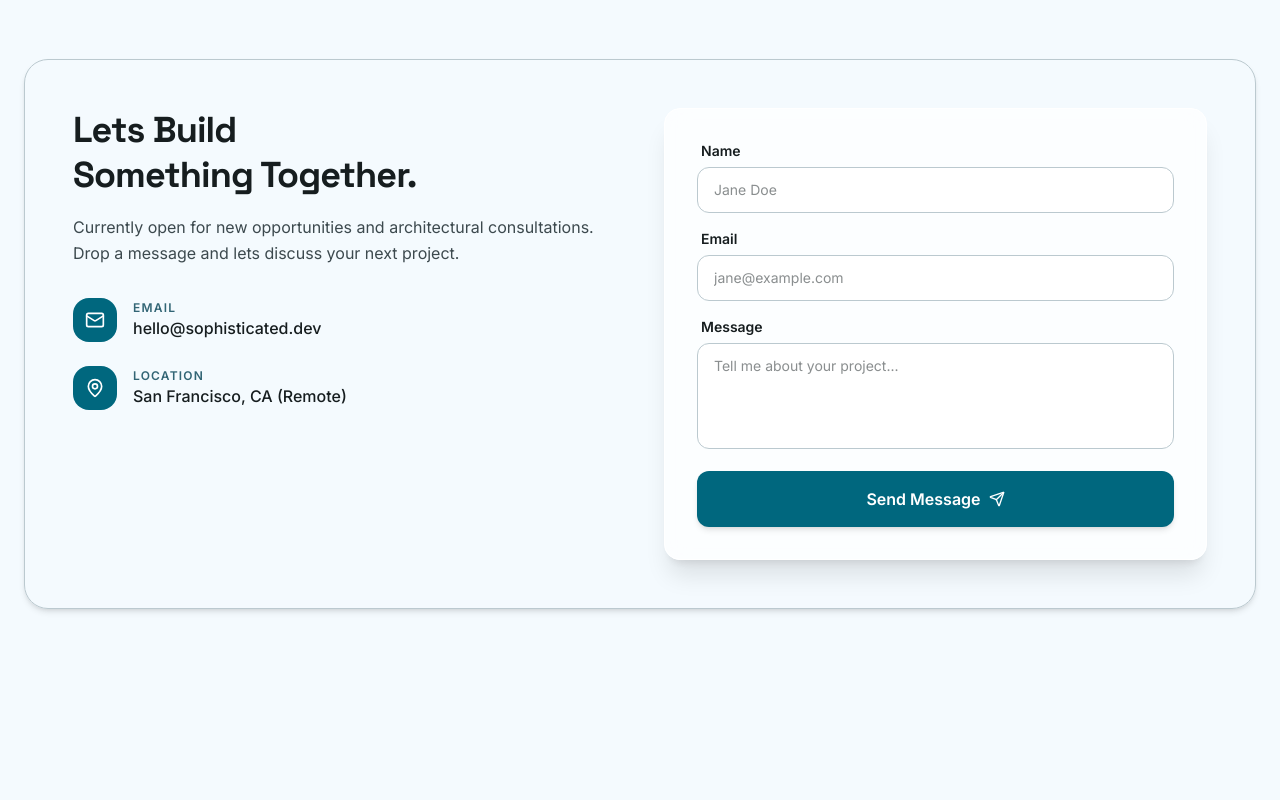
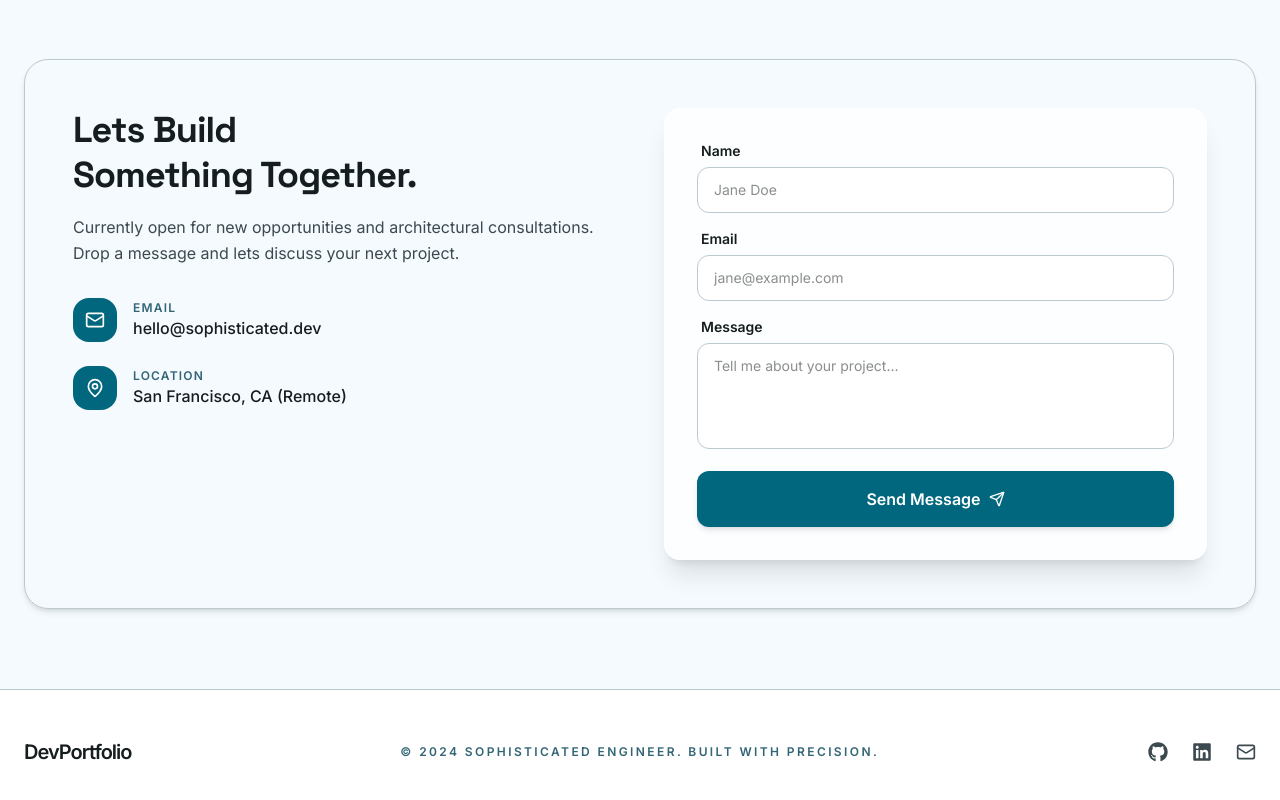
Before and after one commit to Zetday/mrendy-portfolio-new, a Next.js app: page / in a window 1280 px wide. Shown: the part 3310-4110 px from the top of the page. Before the commit the page ends 3999 px from the top, so only its background shows below. Built offline with nearby package versions, Linux system fonts and the light colour scheme.

Commit message:
feat: membuat layout footer

```diff
--- /dev/null
+++ b/app/components/layout/Footer.tsx
@@ -0,0 +1,45 @@
+import Link from 'next/link';
+import { Mail } from 'lucide-react';
+import { FaLinkedin, FaGithub } from 'react-icons/fa';
+
+export default function Footer() {
+  return (
+    <footer className='py-12 border-t border-brand-outline-variant bg-white'>
+      <div className='max-w-7xl mx-auto px-6 flex flex-col md:flex-row justify-between items-center gap-8'>
+        <div className='text-xl font-bold tracking-tighter text-brand-on-surface'>
+          DevPortfolio
+        </div>
+
+        <div className='text-xs font-bold text-brand-secondary uppercase tracking-[0.2em] text-center'>
+          © 2024 Sophisticated Engineer. Built with Precision.
+        </div>
+
+        <div className='flex gap-6'>
+          <Link
+            href='https://github.com/Zetday'
+            target='_blank'
+            rel='noopener noreferrer'
+            className='text-brand-on-surface-variant hover:text-brand-primary transition-colors'
+          >
+            <FaGithub size={20} />
+          </Link>
+          <Link
+            href='#'
+            target='_blank'
+            rel='noopener noreferrer'
+            href='#'
+            className='text-brand-on-surface-variant hover:text-brand-primary transition-colors'
+          >
+            <FaLinkedin size={20} />
+          </Link>
+          <Link
+            href='#'
+            className='text-brand-on-surface-variant hover:text-brand-primary transition-colors'
+          >
+            <Mail size={20} />
+          </Link>
+        </div>
+      </div>
+    </footer>
+  );
+}
--- a/app/page.tsx
+++ b/app/page.tsx
@@ -5,6 +5,7 @@ import Skills from './components/sections/Skills';
 import Projects from './components/sections/Projects';
 import Certifications from './components/sections/Certifications';
 import Contact from './components/sections/Contact';
+import Footer from './components/layout/Footer';
 
 export default function Home() {
   return (
@@ -18,7 +19,7 @@ export default function Home() {
         <Certifications />
         <Contact />
       </main>
-
+      <Footer />
     </div>
   );
 }
```
